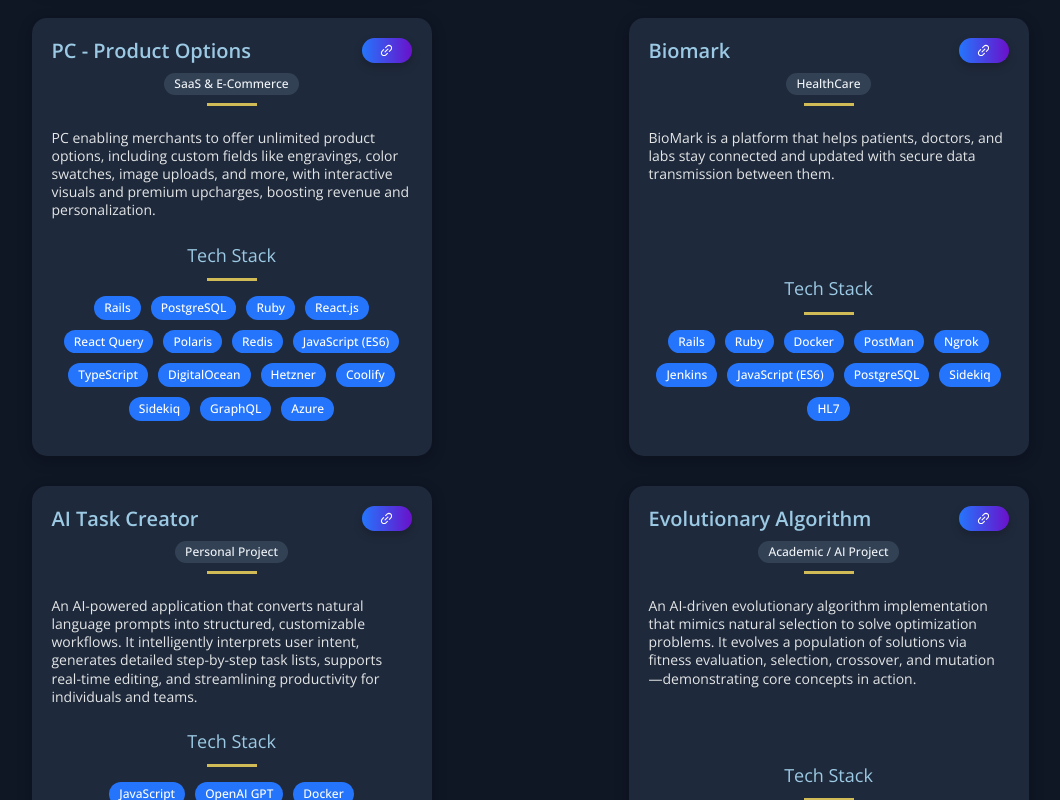
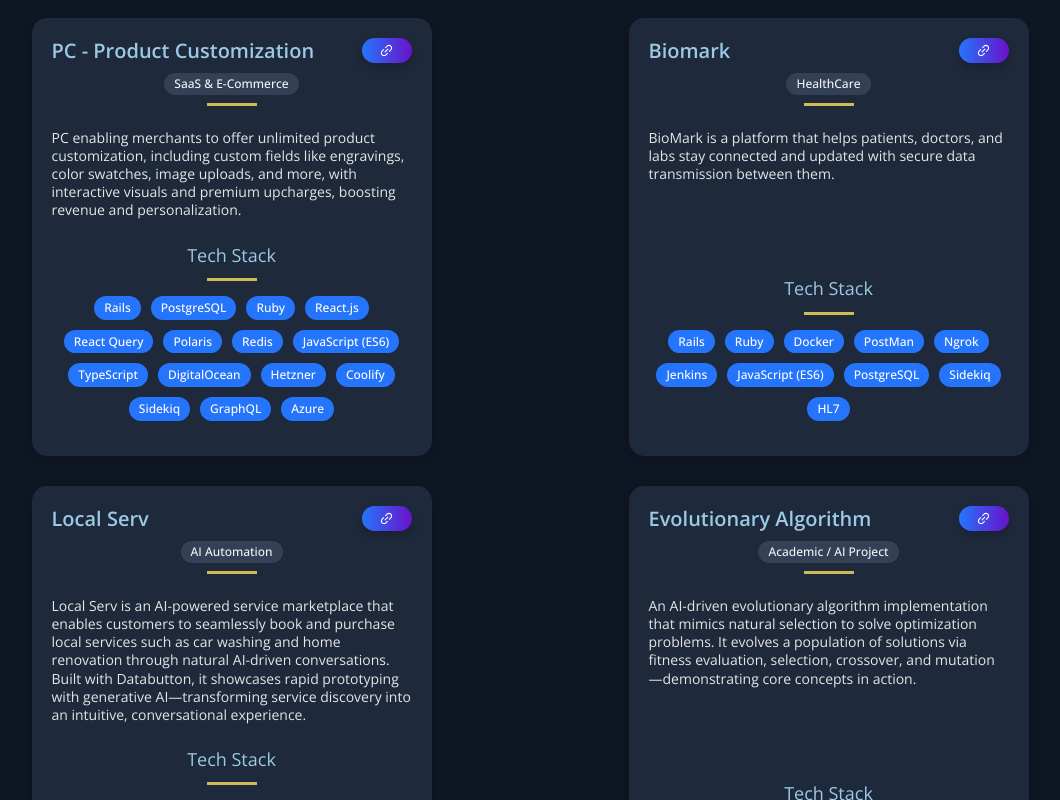
Before and after one commit to Zia-Ur-Rehman1/portfolio, a Next.js app: page / in a window 1280 px wide. Shown: the part 1500-2300 px from the top of the page, without its empty margins (110-1170 px from the left). Built offline with nearby package versions, Linux system fonts and the light colour scheme.

Commit message:
Added my latest job stats

```diff
--- a/src/components/Header/Header.js
+++ b/src/components/Header/Header.js
@@ -7,21 +7,22 @@
   <Container>
     <Div2>
       <li>
-        <Link href="/#projects" legacyBehavior>
+        <Link href="#projects" scroll={false}>
           <NavLink>Projects</NavLink>
         </Link>
       </li>
       <li>
-        <Link href="/#skills" legacyBehavior>
+        <Link href="#skills" scroll={false}>
           <NavLink>Skills</NavLink>
         </Link>
       </li>
       <li>
-        <Link href="/#about" legacyBehavior>
+        <Link href="#about" scroll={false}>
           <NavLink>About</NavLink>
         </Link>
       </li>
     </Div2>
+
     <Div3>
       <SocialContainer>
         <SocialIcons href="https://github.com/Zia-Ur-Rehman1" target="_blank" rel="noopener noreferrer">
--- a/src/constants/constants.js
+++ b/src/constants/constants.js
@@ -16,9 +16,9 @@
     id: 1,
   },
   {
-    title: 'PC - Product Options',
+    title: 'PC - Product Customization',
     category: 'SaaS & E-Commerce',
-    description: 'PC enabling merchants to offer unlimited product options, including custom fields like engravings, color swatches, image uploads, and more, with interactive visuals and premium upcharges, boosting revenue and personalization.',
+    description: 'PC enabling merchants to offer unlimited product customization, including custom fields like engravings, color swatches, image uploads, and more, with interactive visuals and premium upcharges, boosting revenue and personalization.',
     tags: [
       'Rails', 'PostgreSQL', 'Ruby', 'React.js',
       'React Query', 'Polaris', 'Redis', 'JavaScript (ES6)', 'TypeScript',
@@ -36,14 +36,13 @@
     id: 3,
   },
   {
-    title: 'AI Task Creator',
-    category: 'Personal Project',
-    description: 'An AI-powered application that converts natural language prompts into structured, customizable workflows. It intelligently interprets user intent, generates detailed step-by-step task lists, supports real-time editing, and streamlining productivity for individuals and teams.',
-    tags: ['JavaScript', 'OpenAI GPT', 'Docker', 'Natural Language Processing', 'Prompt Engineering', 'Ruby on Rails'],
-    visit: 'https://github.com/Zia-Ur-Rehman1/Create-Task-by-AI',
+      title: 'Local Serv',
+      category: 'AI Automation',
+      description: 'Local Serv is an AI-powered service marketplace that enables customers to seamlessly book and purchase local services such as car washing and home renovation through natural AI-driven conversations. Built with Databutton, it showcases rapid prototyping with generative AI—transforming service discovery into an intuitive, conversational experience.',
+      tags: ['Prompt Engineering', 'Generative AI', 'Databutton', 'OpenAI GPT', 'API Integrations', 'Rapid Prototyping', 'JavaScript', 'Python'],
+      visit: 'https://barhoumholdings.databutton.app/local-serv',
       id: 4,
   },
-
   {
   title: 'Evolutionary Algorithm',
   category: 'Academic / AI Project',
@@ -52,7 +51,6 @@
   visit: 'https://github.com/Zia-Ur-Rehman1/Evolutionary_Algorithm',
   id: 5,
   },
-
   {
     title: 'Tickting Umrah Reserve Portal',
     description: 'A comprehensive web-based system for managing Umrah travel bookings. It enables users to handle ticket reservations, process service requests & payments. Uses AI-powered document parsing and a secure, live & transparent payment tracking system.',
@@ -69,8 +67,6 @@
     visit: 'https://github.com/Zia-Ur-Rehman1/namhal',
     id: 7
   }
-
-
 ];
 
 export const AccomplishmentsData = [
```
Lines whose indentation alone changed are shown as unchanged.
